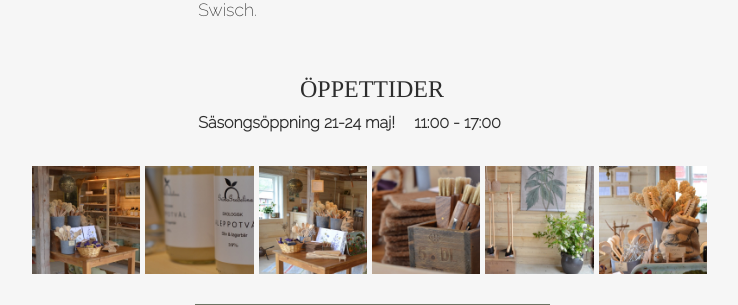
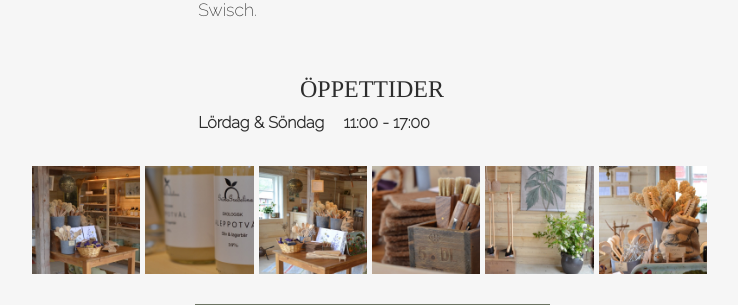
Before and after one commit to lejossan/verkligheten, a PHP site: page /handelsbod.php in a window 1280 px wide. Shown: the part 866-1171 px from the top of the page, without its empty margins (268-1006 px from the left). Run offline with PHP 8.4, Linux system fonts and the light colour scheme; some libraries are stand-ins or nearby versions; some web fonts are replaced.

Commit message:
ändrade öppettider på handelsbod

```diff
--- a/handelsbod.php
+++ b/handelsbod.php
@@ -18,8 +18,7 @@
     <div>
       <h3 class="mt">ÖPPETTIDER</h3>
       <ul class="col--6 listbox mb">
-        <li><span class="mr">Säsongsöppning 21-24 maj!</span> <span>11:00 - 17:00</span></li>
-        <!-- <li><span>Fre, Lör, Sön</span> <span>11-17</span></li> -->
+        <li><span class="mr">Lördag & Söndag</span> <span>11:00 - 17:00</span></li>
       </ul>
 
       </div>
```
Also changed, not shown: texts/butik_teaser.php (+9 -8 lines).
